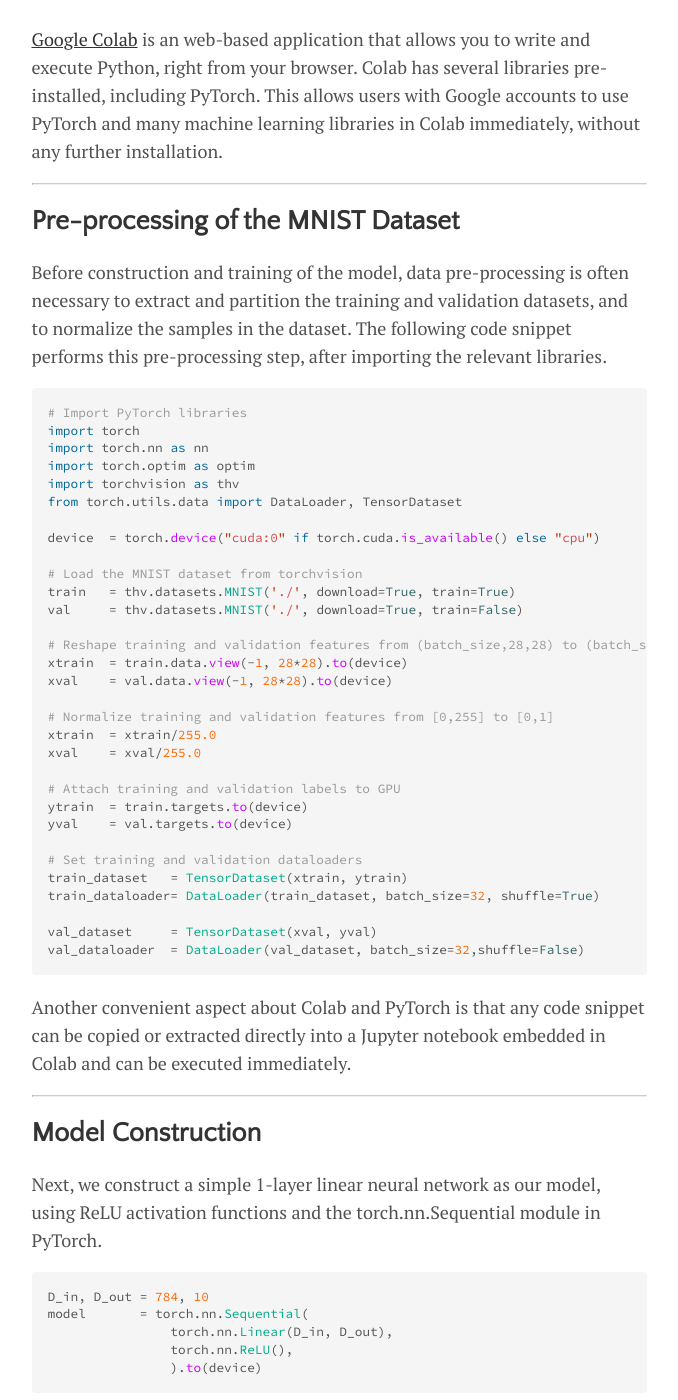
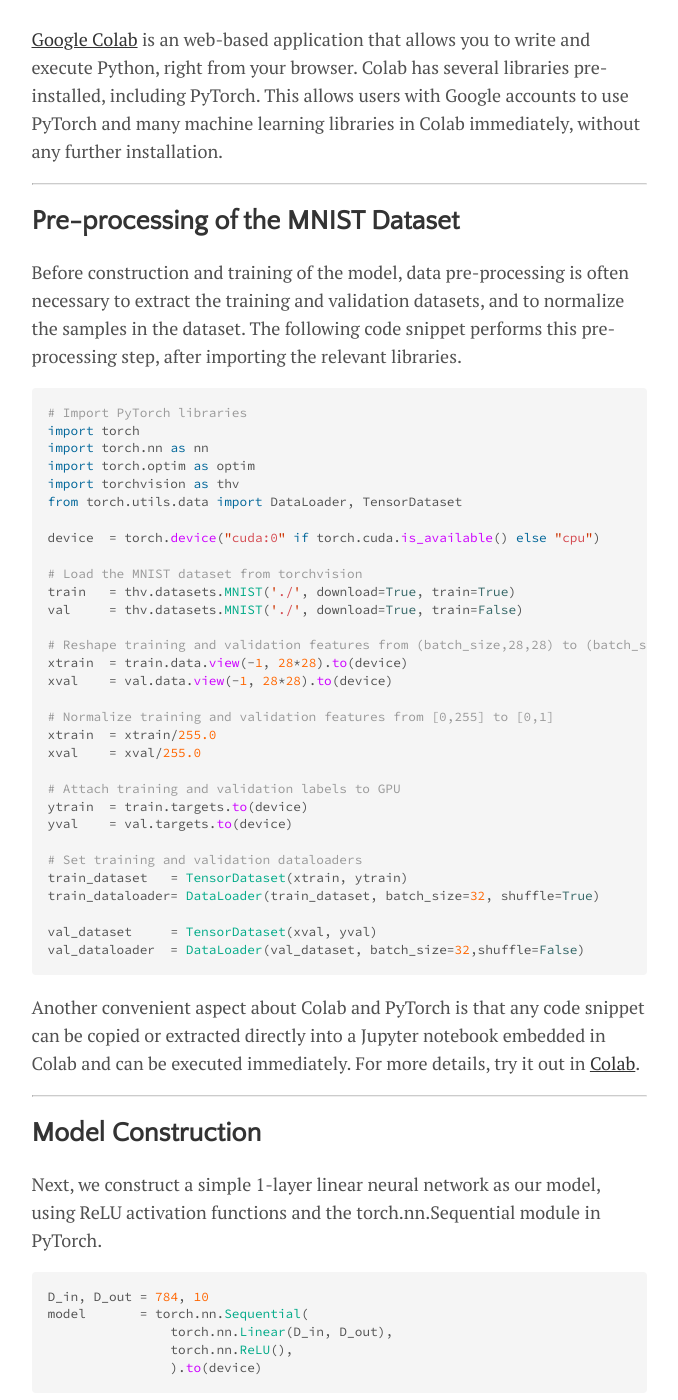
Before and after one commit to CheeGY/cheegy.github.io, a Jekyll site: the page built from _posts/2020-12-31-PyTorchColab.md, in a window 1280 px wide and 1400 px high, scrolled down 2490 px. Shown: the whole window, without its empty margins (301-979 px from the left). Built offline with Jekyll 4.4.1, drawn with Linux system fonts in a browser that asks for light colours.

Commit message:
Update 2020-12-31-PyTorchColab.md

````diff
--- a/_posts/2020-12-31-PyTorchColab.md
+++ b/_posts/2020-12-31-PyTorchColab.md
@@ -35,7 +35,7 @@ Before going into the details of the code implementation, let's briefly introduc
 ---
 
 ## Pre-processing of the MNIST Dataset
-Before construction and training of the model, data pre-processing is often necessary to extract and partition the training and validation datasets, and to normalize the samples in the dataset. The following code snippet performs this pre-processing step, after importing the relevant libraries.
+Before construction and training of the model, data pre-processing is often necessary to extract the training and validation datasets, and to normalize the samples in the dataset. The following code snippet performs this pre-processing step, after importing the relevant libraries.
 
 ```python
 # Import PyTorch libraries
@@ -71,7 +71,7 @@ val_dataset     = TensorDataset(xval, yval)
 val_dataloader  = DataLoader(val_dataset, batch_size=32,shuffle=False)
 ```
 
-Another convenient aspect about Colab and PyTorch is that any code snippet can be copied or extracted directly into a Jupyter notebook embedded in Colab and can be executed immediately.
+Another convenient aspect about Colab and PyTorch is that any code snippet can be copied or extracted directly into a Jupyter notebook embedded in Colab and can be executed immediately. For more details, try it out in [Colab](https://colab.research.google.com/).
 
 ----
 
````
